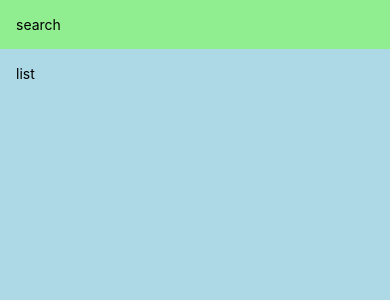
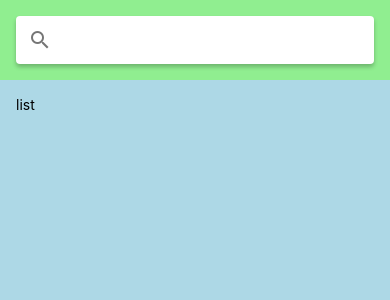
Before and after one commit to igolubevJ/Meals, a React Native app: screen / in a window 390 px wide. Shown: the top 300 px of the page. Built offline with nearby package versions, Linux system fonts and the light colour scheme.

Commit message:
Add react-native-paper

```diff
--- a/App.js
+++ b/App.js
@@ -8,6 +8,7 @@ import {
   Text,
   Platform,
 } from "react-native";
+import { Searchbar } from "react-native-paper";
 
 const isAndroid = Platform.OS === "android";
 
@@ -18,7 +19,7 @@ export default function App() {
     <>
       <SafeAreaView style={styles.container}>
         <View style={styles.search}>
-          <Text>search</Text>
+          <Searchbar />
         </View>
         <View style={styles.list}>
           <Text>list</Text>
--- a/package.json
+++ b/package.json
@@ -14,6 +14,7 @@
     "react": "16.13.1",
     "react-dom": "16.13.1",
     "react-native": "https://github.com/expo/react-native/archive/sdk-41.0.0.tar.gz",
+    "react-native-paper": "^4.9.2",
     "react-native-web": "~0.13.12"
   },
   "devDependencies": {
```
Also changed, not shown: 1 other file (tests, documents, lock files or other folders).
